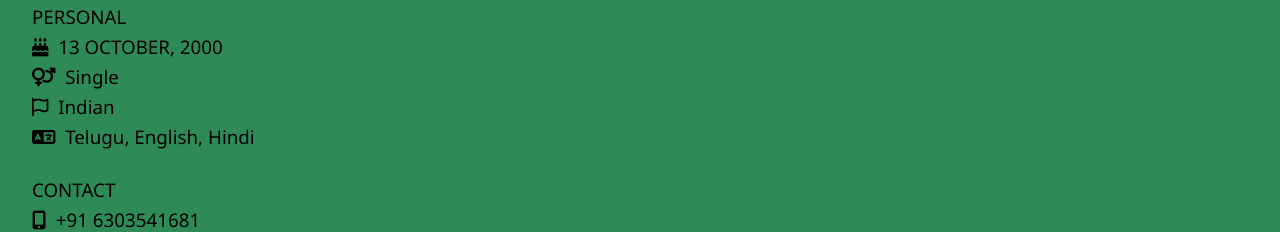
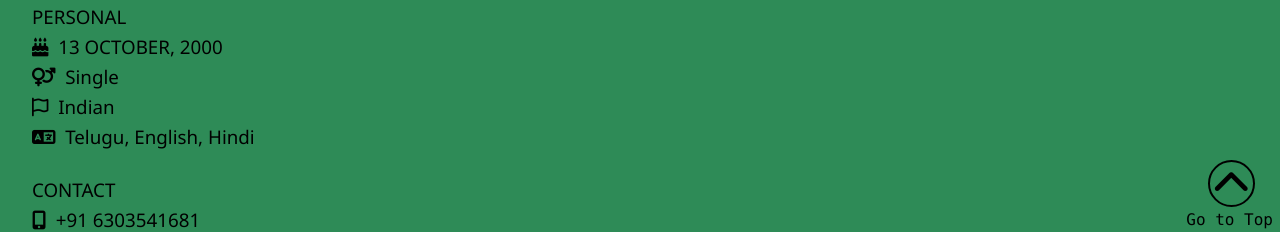
Before and after one commit to yashash7/ycs, a plain HTML site: page assets/pages/cv.html in a window 1280 px wide. Shown: the part 568-800 px from the top of the page. Drawn offline with nearby package versions, Linux system fonts and the light colour scheme.

Commit message:
add top button

```diff
--- a/assets/css/cv.css
+++ b/assets/css/cv.css
@@ -1,7 +1,18 @@
+html {
+    scroll-behavior: smooth;
+}
 body {
     background-color: seagreen;
     text-align: center;
     font-family: "Comic Sans MS", cursive, sans-serif;
+}
+.top {
+    border: 2px solid black;
+    border-radius: 50%;
+    margin-bottom: 25px;
+    margin-right: 25px;
+    padding: 3px;
+    position: fixed;
 }
 .header {
     top: 0;
--- a/assets/css/fbform.css
+++ b/assets/css/fbform.css
@@ -1,3 +1,6 @@
+html {
+    scroll-behavior: smooth;
+}
 body {
     text-align: center;
     font-family: "Comic Sans MS", cursive, sans-serif;
@@ -33,3 +36,15 @@ h3, p {
     text-align: center;
 
 }
+.submit:hover {
+    background: linear-gradient(to right, seagreen, teal);
+}
+.top {
+    border: 2px solid black;
+    border-radius: 50%;
+    bottom: 0;
+    margin-bottom: 25px;
+    margin-right: 25px;
+    padding: 3px;
+    position: fixed;
+}
--- a/assets/pages/cv.html
+++ b/assets/pages/cv.html
@@ -130,7 +130,9 @@
             <h5 style="float: right;">Yashashchandra Kollu</h5>
             <h5>Place: Hyderabad</h5>
         </section><br><br>
-        <a href="../../index.html" class="w3-btn cnt"><i class="fab fa-retutn"></i> Go back to Home page</a><br><br>
+        <a href="../../index.html" class="w3-btn cnt"><i class="fab fa-retutn"></i> Go back to Home page </a><br><br>
+        <code class="w3-display-bottomright" style="position: fixed; margin-right: 7px;"> Go to Top </code>
+        <h1><a href="#top"><i class="fa fa-chevron-up top w3-display-bottomright" style="color: black;"></i></a></h1>
         <script src="https://kit.fontawesome.com/bd3e1b0c95.js" crossorigin="anonymous"></script>
         <script src="../JS/date.js"></script>
     </body>
```
Also changed, not shown: assets/pages/fbform.html (+6 -3 lines).
